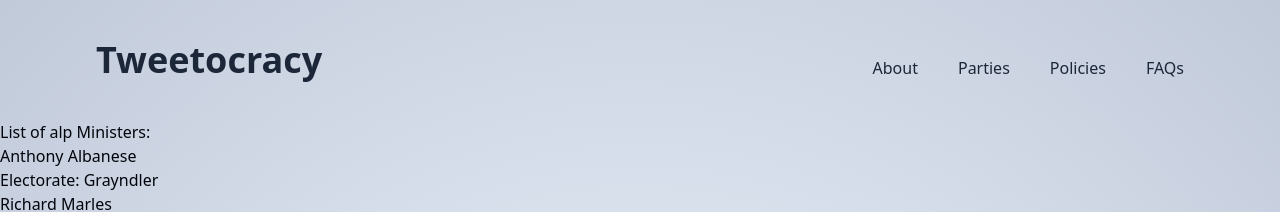
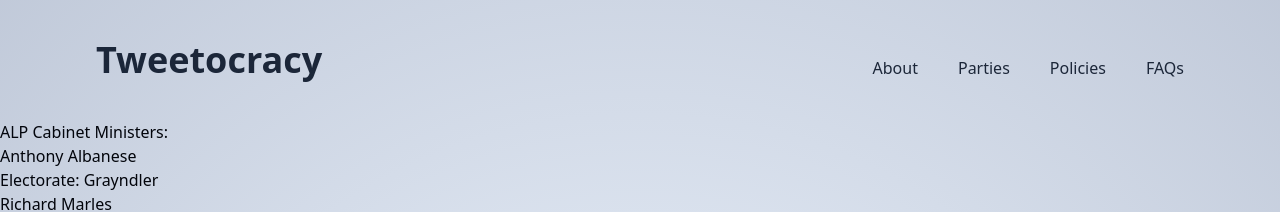
Before and after one commit to newportkat/tweetocracy, a React (Vite) app in the folder client/: page /parties/alp in a window 1280 px wide. Shown: the top 212 px of the page. Built offline with nearby package versions, Linux system fonts and the light colour scheme; what sentiment would draw is missing.

Commit message:
moved loader to separate component

```diff
--- a/client/src/components/LatestTweets.tsx
+++ b/client/src/components/LatestTweets.tsx
@@ -1,6 +1,7 @@
 import axios from "axios"
 import React, { useEffect, useRef, useState } from "react"
 import HashtagTweet from "./HashtagTweet"
+import Loader from "./Loader"
 
 const LatestTweets = () => {
     const [tweets, setTweets] = useState([])
@@ -57,10 +58,7 @@
                     ))}
                 </div>
             ) : (
-                    <div
-                        className="m-6 h-10 w-10 animate-spin rounded-full
-                    border-8 border-solid border-gray-800 border-t-transparent"
-                    ></div>
+            <Loader/>
             )}
             {tweets.length > 0 && (
                 <button
--- /dev/null
+++ b/client/src/components/Loader.tsx
@@ -0,0 +1,12 @@
+import React from "react";
+
+const Loader = () => {
+  return (
+      <div
+          className="m-6 h-10 w-10 animate-spin rounded-full
+                    border-8 border-solid border-gray-800 border-t-transparent"
+      ></div>
+  )
+};
+
+export default Loader;
--- a/client/src/pages/Party.tsx
+++ b/client/src/pages/Party.tsx
@@ -6,19 +6,24 @@
 
 const Party = () => {
     const { id } = useParams()
+    const [party, setParty] = useState("")
     const [politicians, setPoliticians] = useState([])
 
     useEffect(() => {
         if (id === "alp") {
             setPoliticians(alpData)
+            setParty("ALP")
         } else if (id === "coalition") {
             setPoliticians(coalitionData)
+            setParty("Coalition")
         }
     }, [id])
 
     return (
         <main>
-            <h2>List of {id} Ministers:</h2>
+            <h2>
+                {party} {id === "alp" ? "Cabinet" : "Shadow"} Ministers:
+            </h2>
             <ul>
                 {politicians.map((politician) => (
                     <li key={politician.id}>
```
